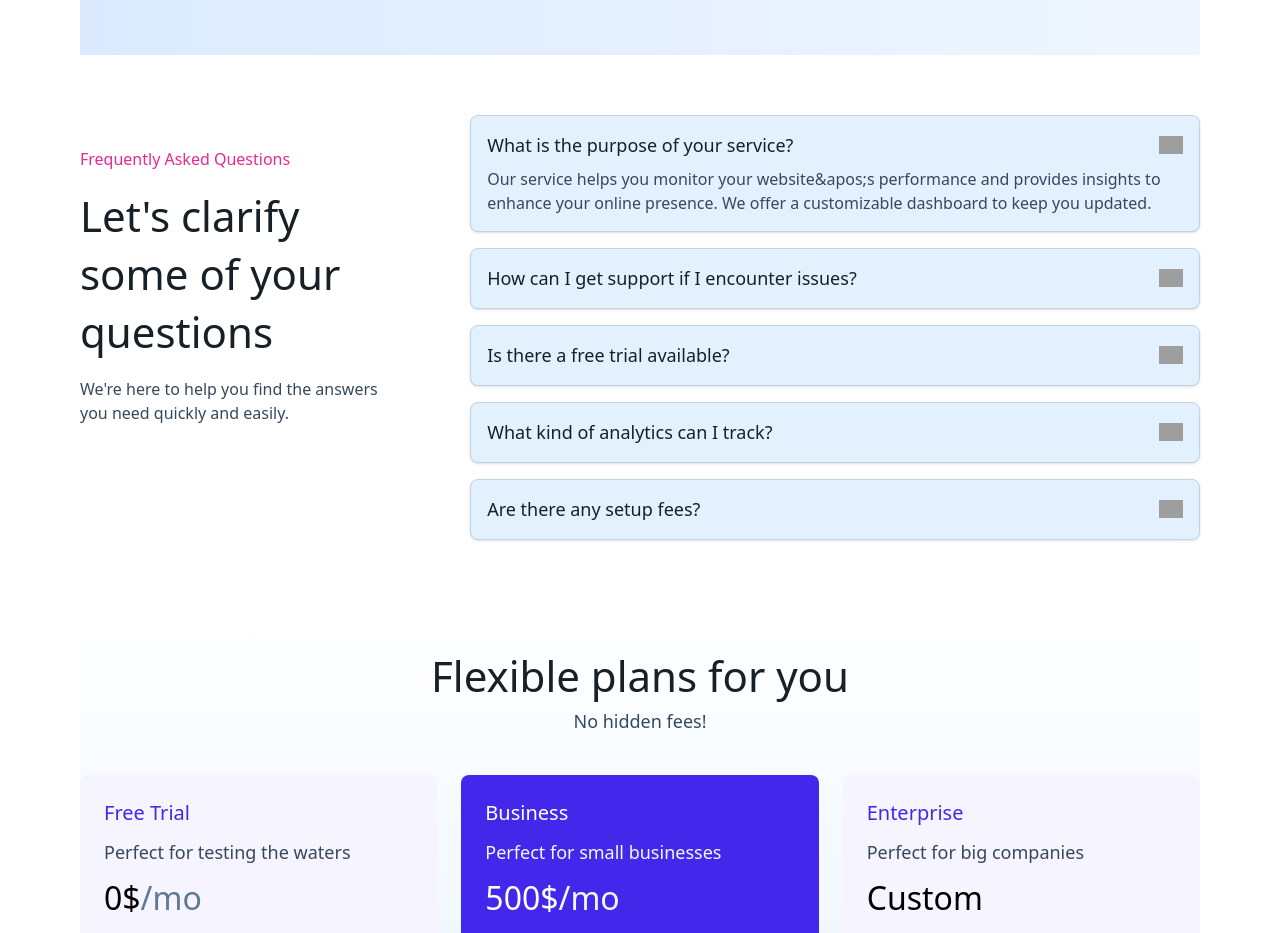
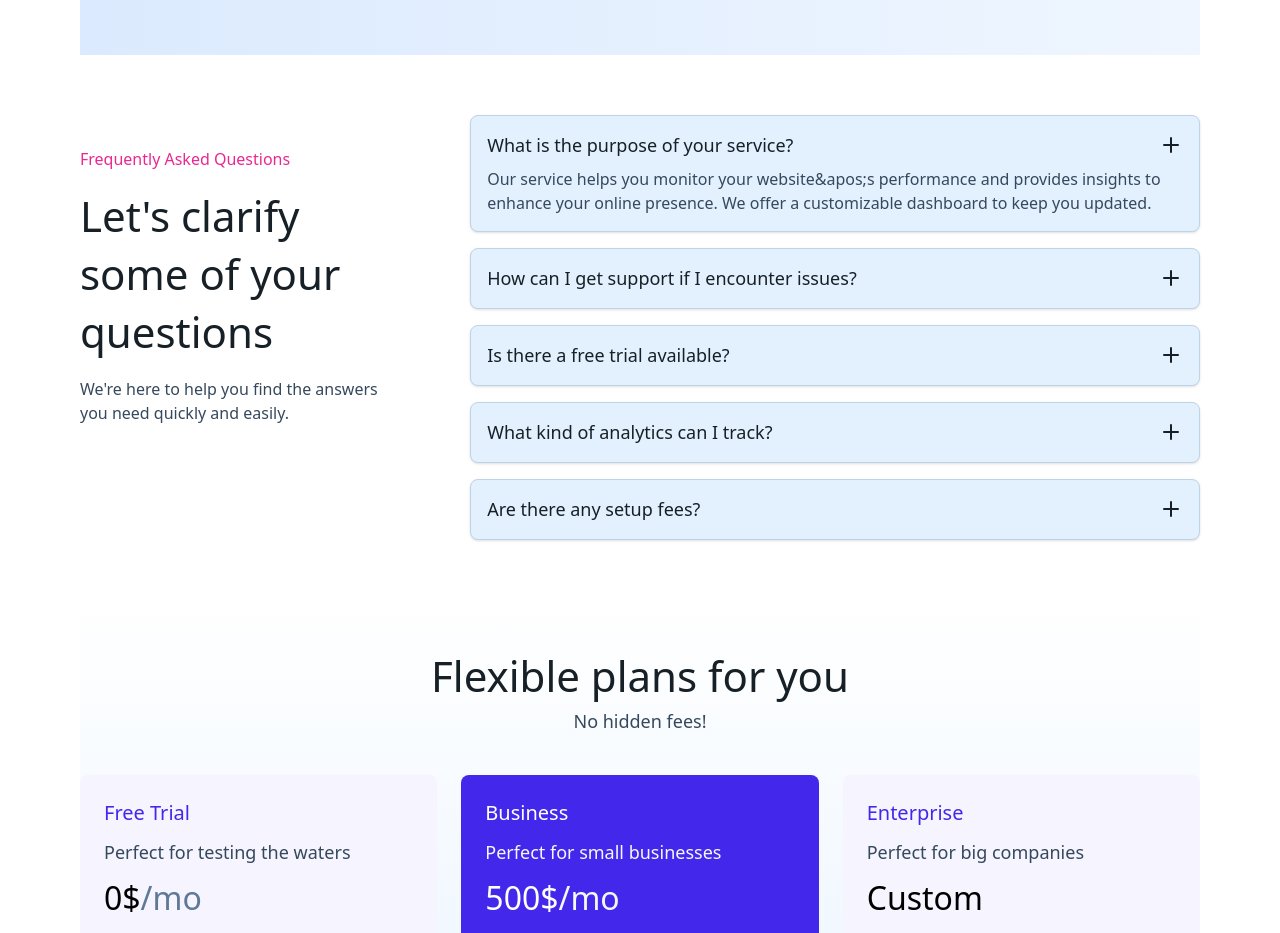
Before and after one commit to Mutawali29/services-web-next, a Next.js app: page / in a window 1280 px wide. Shown: the part 3660-4593 px from the top of the page. Built offline with nearby package versions, Linux system fonts and the light colour scheme; grey boxes are pictures that could not be loaded.

Commit message:
Update Faq.tsx

```diff
--- a/app/pages/Faq.tsx
+++ b/app/pages/Faq.tsx
@@ -66,7 +66,7 @@ export function Faq() {
                   </p>
                   <span>
                     <Image
-                      src="./assets/Plus.svg"
+                      src="./assets/Pluss.svg"
                       alt="See more"
                       width={24}
                       height={24}
```
